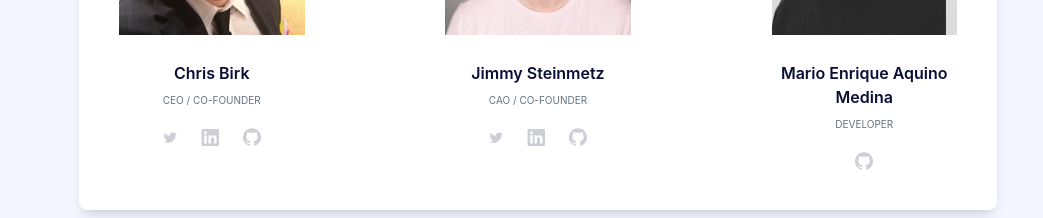
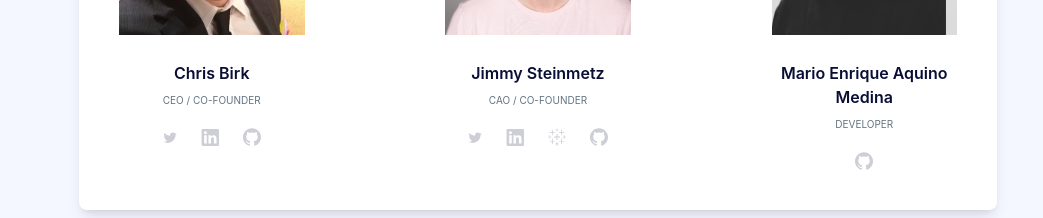
Before and after one commit to CrossroadsCX/crossroadscx-nextjs, a Next.js app: page / in a window 1280 px wide. Shown: the part 2080-2298 px from the top of the page, without its empty margins (102-1145 px from the left). Built offline with nearby package versions, Linux system fonts and the light colour scheme.

Commit message:
add TableauIcon, add titles to social icons, update team section with Jimmy tableau social icon / link

```diff
--- a/components/GitubIcon.tsx
+++ b/components/GitubIcon.tsx
@@ -18,6 +18,7 @@ export const GitHubIcon: React.FC<GitHubIconProps> = ({ link }) => {
         viewBox="0 0 24 24"
         className="fill-current"
       >
+        <title>Github</title>
         <path d="M12 .297c-6.63 0-12 5.373-12 12 0 5.303 3.438 9.8 8.205 11.385.6.113.82-.258.82-.577 0-.285-.01-1.04-.015-2.04-3.338.724-4.042-1.61-4.042-1.61C4.422 18.07 3.633 17.7 3.633 17.7c-1.087-.744.084-.729.084-.729 1.205.084 1.838 1.236 1.838 1.236 1.07 1.835 2.809 1.305 3.495.998.108-.776.417-1.305.76-1.605-2.665-.3-5.466-1.332-5.466-5.93 0-1.31.465-2.38 1.235-3.22-.135-.303-.54-1.523.105-3.176 0 0 1.005-.322 3.3 1.23.96-.267 1.98-.399 3-.405 1.02.006 2.04.138 3 .405 2.28-1.552 3.285-1.23 3.285-1.23.645 1.653.24 2.873.12 3.176.765.84 1.23 1.91 1.23 3.22 0 4.61-2.805 5.625-5.475 5.92.42.36.81 1.096.81 2.22 0 1.606-.015 2.896-.015 3.286 0 .315.21.69.825.57C20.565 22.092 24 17.592 24 12.297c0-6.627-5.373-12-12-12" />
       </svg>
     </a>
--- a/components/LinkedInIcon.tsx
+++ b/components/LinkedInIcon.tsx
@@ -18,6 +18,7 @@ export const LinkedInIcon: React.FC<LinkedInIconProps> = ({ link }) => {
         viewBox="0 0 18 18"
         className="fill-current"
       >
+        <title>LinkedIn</title>
         <path
           d="M16.7821 0.947388H1.84847C1.14272 0.947388 0.578125 1.49747 0.578125 2.18508V16.7623C0.578125 17.4224 1.14272 18 1.84847 18H16.7257C17.4314 18 17.996 17.4499 17.996 16.7623V2.15757C18.0525 1.49747 17.4879 0.947388 16.7821 0.947388ZM5.7442 15.4421H3.17528V7.32837H5.7442V15.4421ZM4.44563 6.2007C3.59873 6.2007 2.94944 5.5406 2.94944 4.74297C2.94944 3.94535 3.62696 3.28525 4.44563 3.28525C5.26429 3.28525 5.94181 3.94535 5.94181 4.74297C5.94181 5.5406 5.32075 6.2007 4.44563 6.2007ZM15.4835 15.4421H12.9146V11.509C12.9146 10.5739 12.8864 9.33618 11.5596 9.33618C10.2045 9.33618 10.0069 10.3813 10.0069 11.4265V15.4421H7.438V7.32837H9.95046V8.45605H9.9787C10.3457 7.79594 11.1644 7.13584 12.4347 7.13584C15.0601 7.13584 15.54 8.7861 15.54 11.0414V15.4421H15.4835Z"
         />
--- /dev/null
+++ b/components/TableauIcon.tsx
@@ -0,0 +1,28 @@
+import React from 'react'
+
+type TableauIconProps = {
+  link: string;
+}
+
+export const TableauIcon: React.FC<TableauIconProps> = ({ link }) => {
+  return (
+    <a
+      href={link}
+      className="px-3 text-[#CDCED6] hover:text-primary"
+      target="_blank"
+      rel="noreferrer"
+    >
+      <svg
+        width="18"
+        height="18"
+        viewBox="0 0 24 24"
+        className="fill-current"
+      >
+        <title>Tableau</title>
+        <path
+          d="M11.654.174V2.377H9.682v.58h1.972V5.16h.696V2.957h1.97v-.58h-1.97V.174h-.348zm6.03 2.262l-.002 1.623v1.623h-2.957v.927h2.957v3.188H18.725l.011-1.582.02-1.576 1.465-.02 1.46-.01v-.927H18.728V2.436h-.522zm-12.407.06V5.686H2.291v.925H5.277V9.801h.985V6.61h3.013v-.925H6.262V2.496H5.77zm6.086 5.27v3.593H8.06v1.188h3.304v3.596h1.28v-3.596H15.953v-1.188H12.643V7.766h-.637zm9.721 1.55v2.221h-2.012v.811h2.012v2.261h.887v-2.261H24v-.811h-2.029V9.317h-.422zm-19.111.131V11.621H0v.621H1.973v2.194H2.64v-2.194h2v-.62H2.609V9.446h-.318zm15.709 4.516v3.254h-3.016v.927h3.016v3.217h1.072v-3.216H21.74v-.928H18.754v-3.254h-.533zm-12.463.008v3.246H2.262v.928h2.957v3.189H6.32v-3.189h2.955v-.928H6.32V13.97h-.55zm6.316 4.578l.002 1.103v1.1H9.566v.812h1.971v2.262h.928l.012-1.119.017-1.143H14.463v-.812h-2V18.549h-.465z"
+        />
+      </svg>
+    </a>
+  )
+}
--- a/components/TeamSection.tsx
+++ b/components/TeamSection.tsx
@@ -4,6 +4,7 @@ import { useSmoothScrollTo } from '../helpers/useSmoothScrollTo'
 import { TwitterIcon } from './TwitterIcon'
 import { LinkedInIcon } from './LinkedInIcon'
 import { GitHubIcon } from './GitubIcon'
+import { TableauIcon } from './TableauIcon'
 
 export const TeamSection = () => {
   const scrollBind = useSmoothScrollTo('#team')
@@ -109,6 +110,7 @@ export const TeamSection = () => {
                     <div className="flex justify-center items-center">
                       <TwitterIcon link="https://twitter.com/jimmysteinmetz" />
                       <LinkedInIcon link="https://linkedin.com/in/jimmysteinmetz" />
+                      <TableauIcon link="https://public.tableau.com/app/profile/jimmy.steinmetz4934" />
                       <GitHubIcon link="https://github.com/jimmysteinmetz" />
                     </div>
                   </div>
--- a/components/TwitterIcon.tsx
+++ b/components/TwitterIcon.tsx
@@ -18,6 +18,7 @@ export const TwitterIcon: React.FC<TwitterIconProps> = ({ link }) => {
         viewBox="0 0 14 11"
         className="fill-current"
       >
+        <title>Twitter</title>
         <path
           d="M12.3388 2.28129L13.1595 1.30302C13.3971 1.03807 13.4619 0.834263 13.4835 0.73236C12.8356 1.09921 12.2309 1.2215 11.8421 1.2215H11.6909L11.6046 1.13997C11.0862 0.71198 10.4383 0.487793 9.74722 0.487793C8.23544 0.487793 7.04761 1.66987 7.04761 3.03537C7.04761 3.11689 7.04761 3.23918 7.06921 3.3207L7.134 3.72831L6.68046 3.70793C3.91606 3.62641 1.64839 1.38454 1.28124 0.997308C0.676531 2.01634 1.02208 2.99461 1.38923 3.60603L2.12352 4.74734L0.95729 4.13592C0.978887 4.99191 1.32444 5.66447 1.99394 6.1536L2.57706 6.56122L1.99394 6.7854C2.36109 7.82481 3.18177 8.25281 3.78648 8.41585L4.58557 8.61966L3.82967 9.10879C2.62025 9.92402 1.10847 9.86288 0.438965 9.80173C1.79957 10.6985 3.41933 10.9023 4.54237 10.9023C5.38465 10.9023 6.01096 10.8208 6.16214 10.7596C12.2093 9.4145 12.49 4.31935 12.49 3.30032V3.15765L12.6196 3.07613C13.3539 2.42395 13.6563 2.07748 13.829 1.87367C13.7642 1.89406 13.6779 1.93482 13.5915 1.9552L12.3388 2.28129Z"
         />
```
